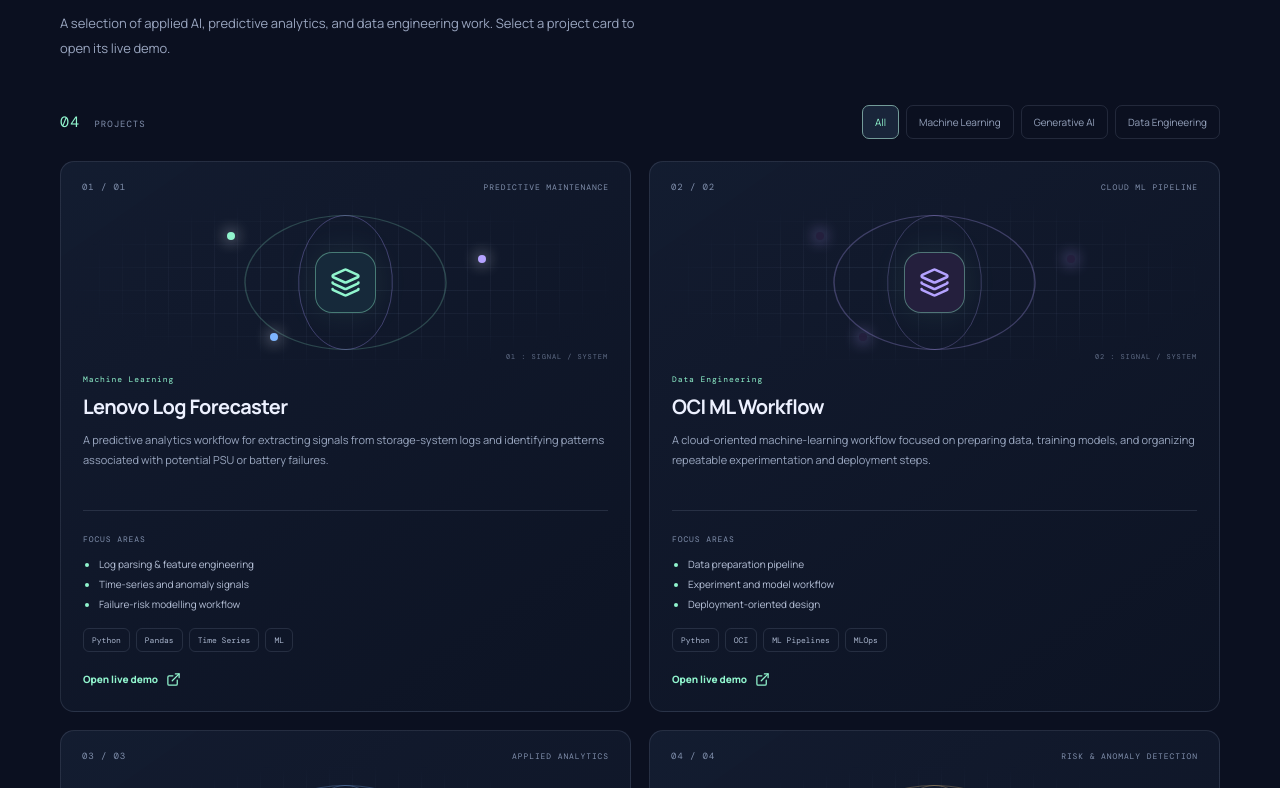
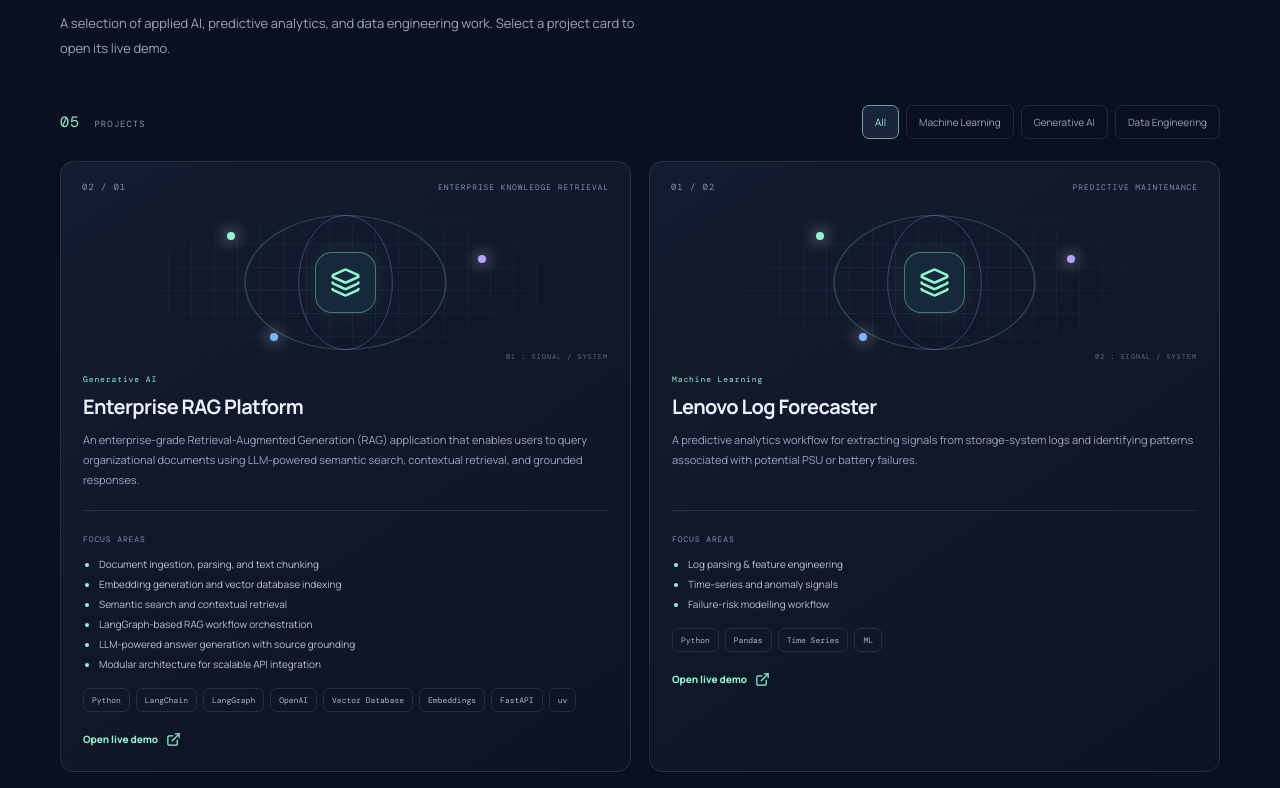
Before and after one commit to vashist1994/portfolio, a React (Vite) app: page / in a window 1280 px wide. Shown: the part 1632-2420 px from the top of the page. Built offline with nearby package versions, Linux system fonts and the light colour scheme.

Commit message:
added the RAG project in the project section

```diff
--- a/src/data/projects.js
+++ b/src/data/projects.js
@@ -1,5 +1,39 @@
 // Replace descriptions, metrics, and links with verified, non-confidential details.
 export const projects = [
+
+  {
+    id: "enterprise-rag-application",
+    number: "02",
+    title: "Enterprise RAG Platform",
+    category: "Generative AI",
+    type: "ENTERPRISE KNOWLEDGE RETRIEVAL",
+    description:
+      "An enterprise-grade Retrieval-Augmented Generation (RAG) application that enables users to query organizational documents using LLM-powered semantic search, contextual retrieval, and grounded responses.",
+    challenge:
+      "Enterprise documents are distributed across PDF, TXT, and Markdown files. The challenge is to build a modular, scalable pipeline that ingests documents, generates embeddings, retrieves relevant context, and produces reliable, context-aware answers.",
+    approach: [
+      "Document ingestion, parsing, and text chunking",
+      "Embedding generation and vector database indexing",
+      "Semantic search and contextual retrieval",
+      "LangGraph-based RAG workflow orchestration",
+      "LLM-powered answer generation with source grounding",
+      "Modular architecture for scalable API integration"
+    ],
+    stack: [
+      "Python",
+      "LangChain",
+      "LangGraph",
+      "OpenAI",
+      "Vector Database",
+      "Embeddings",
+      "FastAPI",
+      "uv"
+    ],
+    accent: "mint",
+    repoUrl: "",
+    demoUrl: "https://enterprise-rag-lfy6.onrender.com"
+  },
+
   {
     id: "lenovo-log-forecaster",
     number: "01",
```
